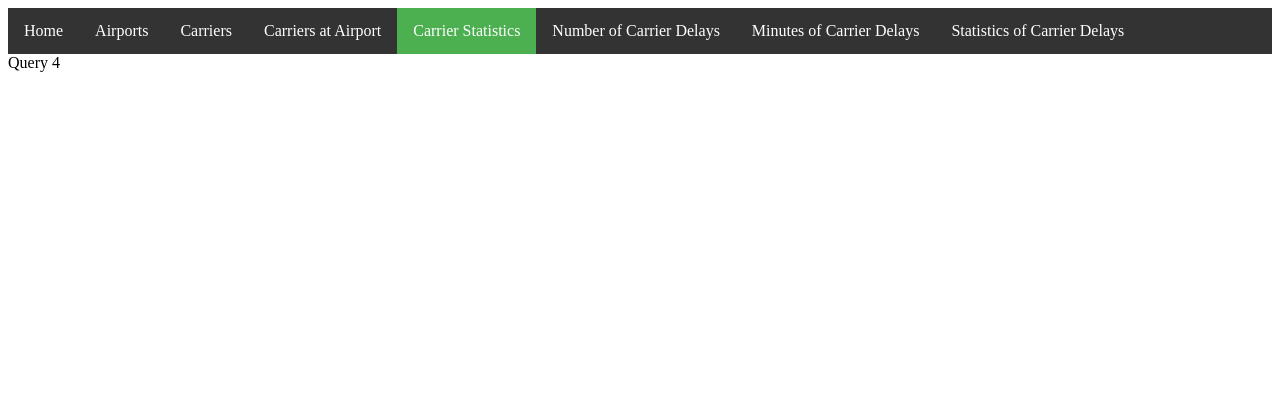
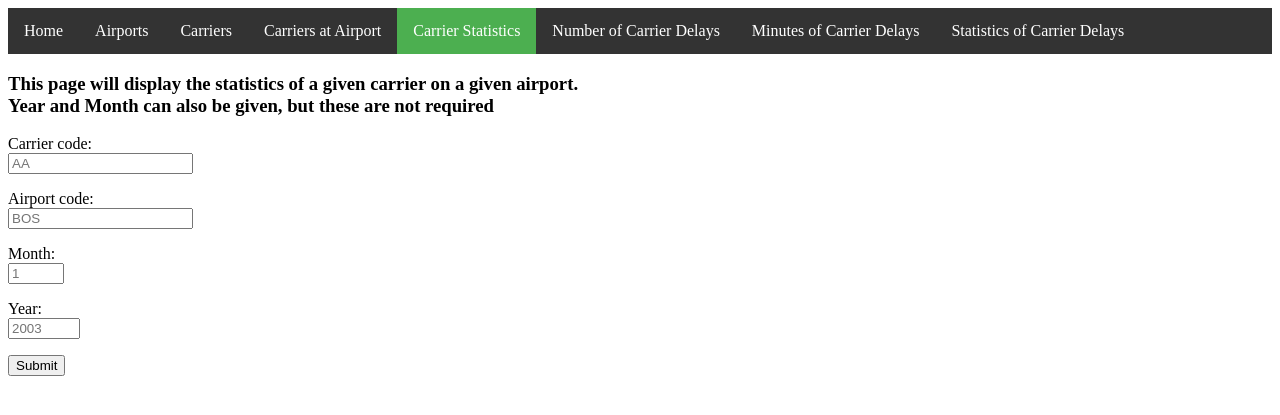
Before and after one commit to SinasAppel/WebEngineering, a Django app: page /carriers/statistics in a window 1280 px wide. Shown: the top 415 px of the page. Run offline with Django 3.2, Linux system fonts and the light colour scheme.

Commit message:
Query 4 works

```diff
--- a/airapi/airports/models.py
+++ b/airapi/airports/models.py
@@ -16,3 +16,6 @@ class Airport(models.Model):
 
     def get_code(self):
         return self.code
+
+    def get_name(self):
+        return self.name
--- a/airapi/frontend/views.py
+++ b/airapi/frontend/views.py
@@ -1,7 +1,6 @@
 from django.shortcuts import render
 import requests
 import json
-from airports.models import Airport
 
 
 def index(request):
@@ -14,9 +13,6 @@ def index(request):
 def airports(request):
     r = requests.get('http://localhost:8000/v1/airports')
     airport_json = json.loads(r.json())
-    for a in airport_json:
-        print(a)
-        print(a['airport'])
 
     context = {
         'airport_list': airport_json,
@@ -29,6 +25,7 @@ def carriers(request):
     context = {
         'active': "Carriers",
     }
+
     return render(request, 'frontend/carriers.html', context)
 
 
@@ -43,6 +40,25 @@ def carrier_statistics(request):
     context = {
         'active': "Carrier Statistics",
     }
+
+    if request.method == 'POST':
+        print("Post method detected")
+        carrier_code = request.POST.get("carrier_code", False)
+        airport_code = request.POST.get("airport_code", False)
+        month = request.POST.get("month", False)
+        year = request.POST.get("year", False)
+        rs = "http://localhost:8000/v1/carriers/statistics/"
+        rs = rs + carrier_code + "/flights"
+        rs = rs + "?airport-code=" + airport_code
+        if year and month:
+            rs = rs + "&year=" + year + "&month=" + month
+        r = requests.get(rs)
+        j = json.loads(r.json())
+        on_time = []
+        for i in range(len(j)):
+            on_time.append(j[i]['flights']['on time'])
+        context['data'] = zip(j, on_time)
+
     return render(request, 'frontend/carrier_statistics.html', context)
 
 
--- a/airapi/templates/frontend/carrier_statistics.html
+++ b/airapi/templates/frontend/carrier_statistics.html
@@ -1,4 +1,67 @@
 {% extends 'base.html' %}
 {% block content %}
-Query 4
+<h3>
+    This page will display the statistics of a given carrier on a given airport. <br>
+    Year and Month can also be given, but these are not required <br>
+</h3>
+<form action="/carriers/statistics" method="post">{% csrf_token %}
+    <p>
+        Carrier code: <br>
+        <input type="text" name="carrier_code" placeholder="AA">
+    </p>
+    <p>
+        Airport code: <br>
+        <input type="text" name="airport_code" placeholder="BOS">
+    </p>
+    <p>
+        Month: <br>
+        <input type="number" name ="month" min="1" max="12" placeholder="1">
+    </p>
+    <p>
+        Year: <br>
+        <input type="number" name="year" min="2003" max="2016" placeholder="2003">
+    </p>
+
+    <input type="submit" value="Submit">
+</form>
+{% if data %}
+    <ul class="airportlist">
+    {% for d,ontime in data %}
+        <li>
+            Statistics:
+            <ul>
+                <li>
+                    Cancelled: {{d.flights.cancelled}} <br>
+                    On time:  {{ontime}} <br>
+                    Total: {{d.flights.total}} <br>
+                    Delayed: {{d.flights.delayed}} <br>
+                    Diverted: {{d.flights.diverted}} <br>
+                </li>
+                <li>
+                    On Airport:
+                    <ul>
+                        <li>
+                            Name: {{d.airport.name}} <br>
+                        </li>
+                        <li>
+                            Code: {{d.airport.code}} <br>
+                        </li>
+                    </ul>
+                </li>
+                <li>
+                    With Carrier:
+                    <ul>
+                        <li>
+                            Name: {{d.carrier.name}} <br>
+                        </li>
+                        <li>
+                            Code: {{d.carrier.code}} <br>
+                        </li>
+                    </ul>
+                </li>
+            </ul>
+        </li>
+    {% endfor %}
+    </ul>
+{% endif %}
 {% endblock %}
```
